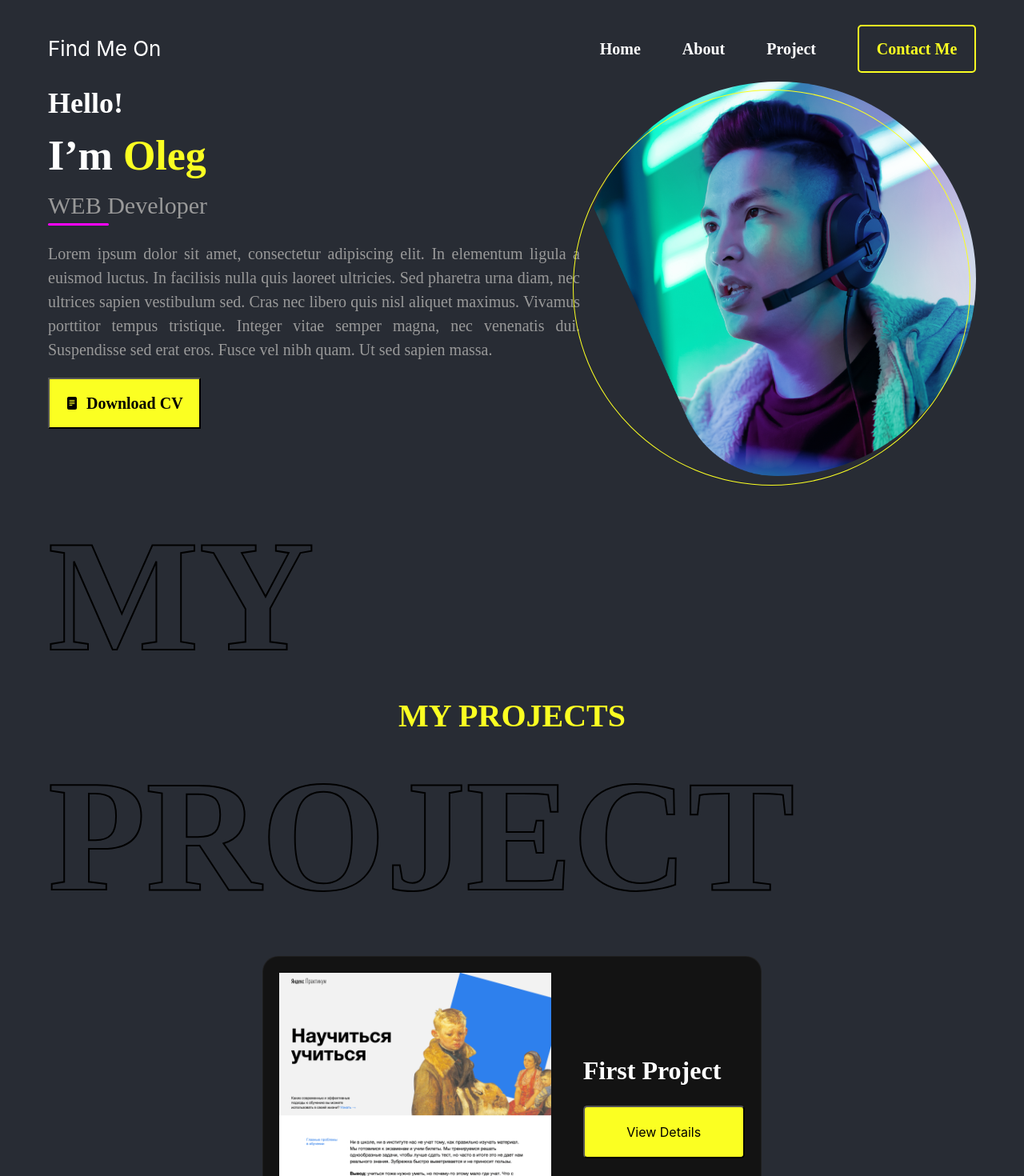
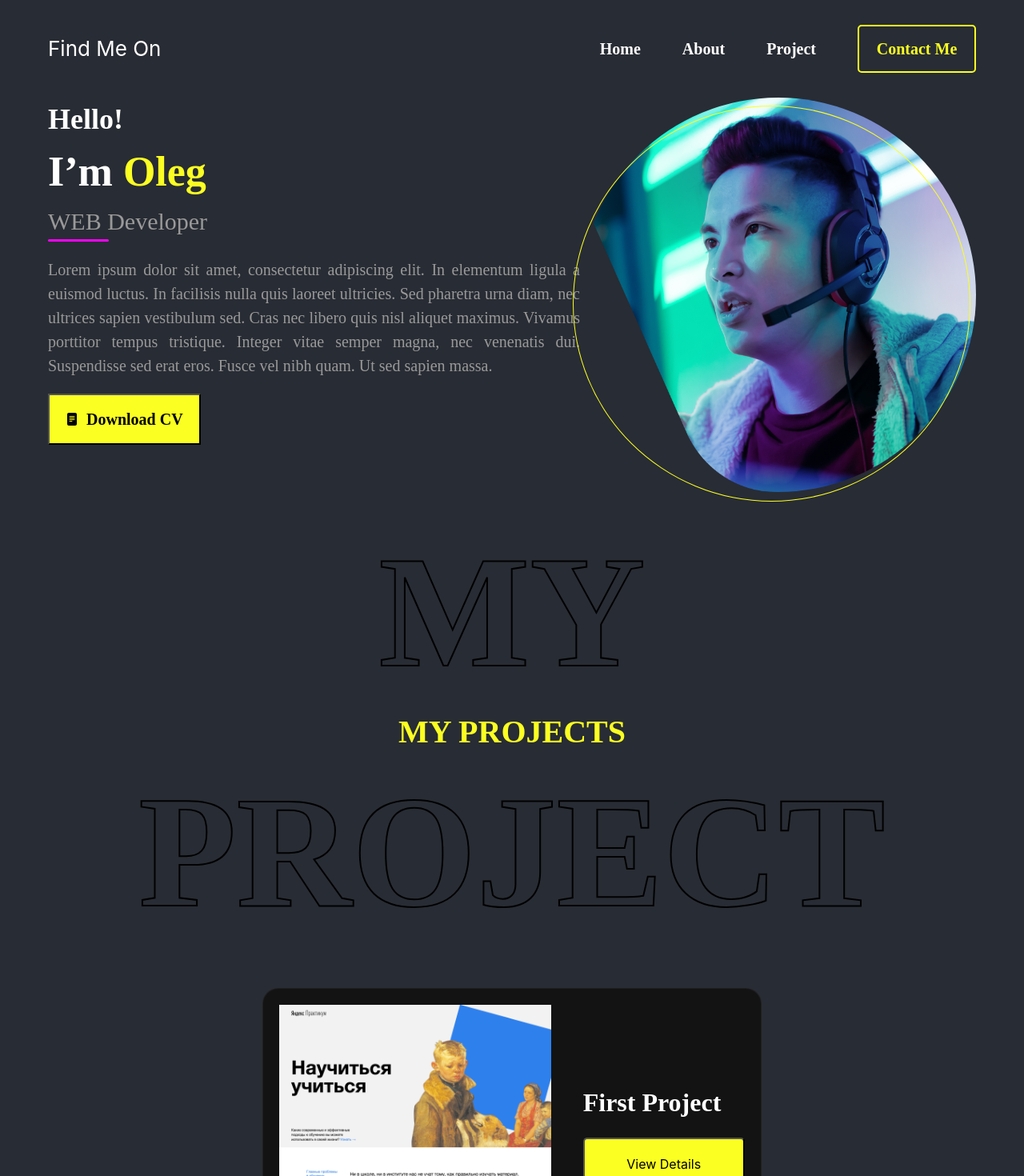
Before and after one commit to zTironz/tiron.dev, a React (Create React App) app: page / in a window 1280 px wide. Shown: the top 1470 px of the page at 80% size. Built offline with nearby package versions, Linux system fonts and the light colour scheme.

Commit message:
style changes

```diff
--- a/src/App.css
+++ b/src/App.css
@@ -59,6 +59,7 @@ border-radius: 5px;
 
 .hero {
   display: flex;
+  margin-top: 20px;
 }
 
 .hero__text {
@@ -177,7 +178,7 @@ font-size: 200px;
 line-height: 300px;
 display: flex;
 align-items: center;
-text-align: justify;
+text-align: center;
 -webkit-text-stroke: 2px black;
 color: transparent;
 
@@ -187,6 +188,7 @@ color: transparent;
   display: flex;
     flex-direction: column;
     align-items: center;
+    gap: 20px;
 }
 
 .project {
```
